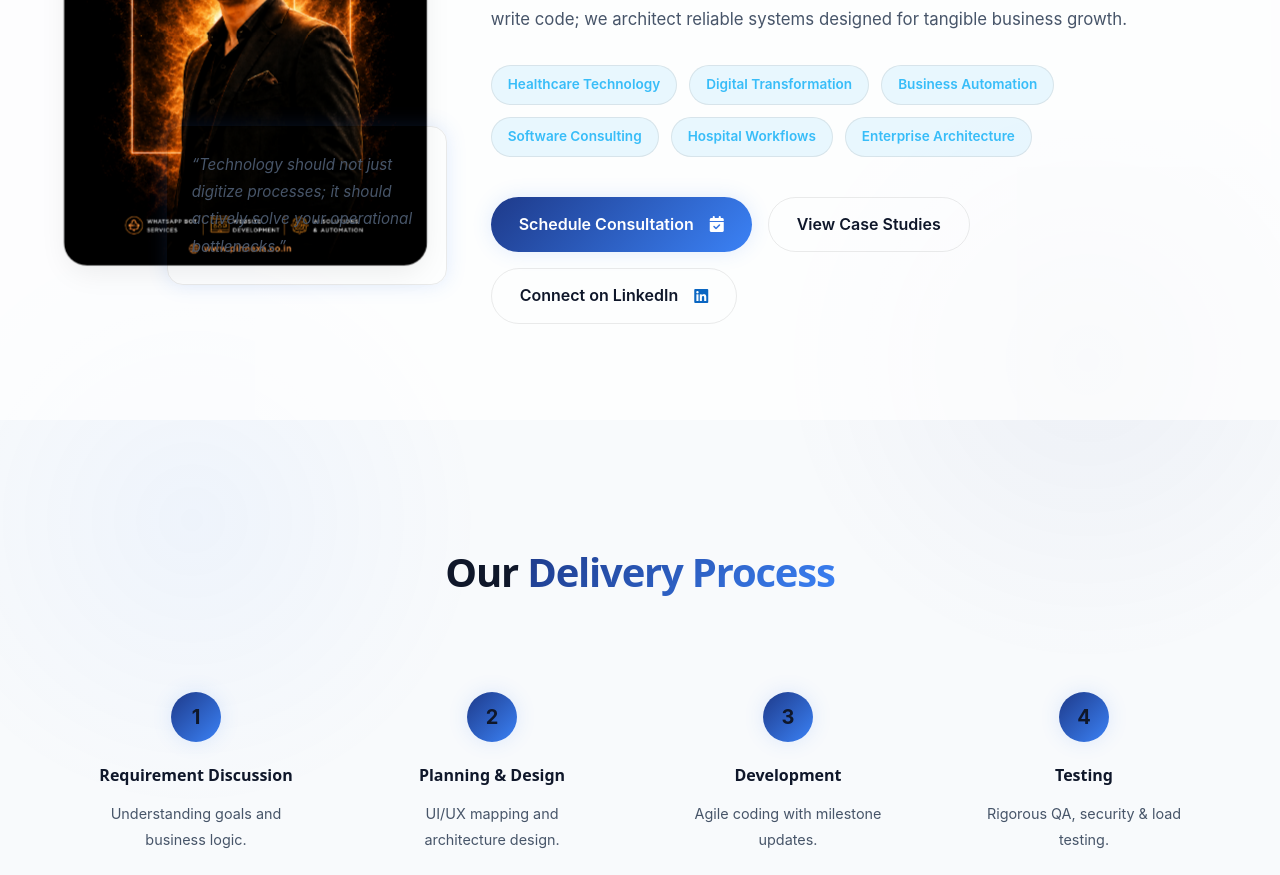
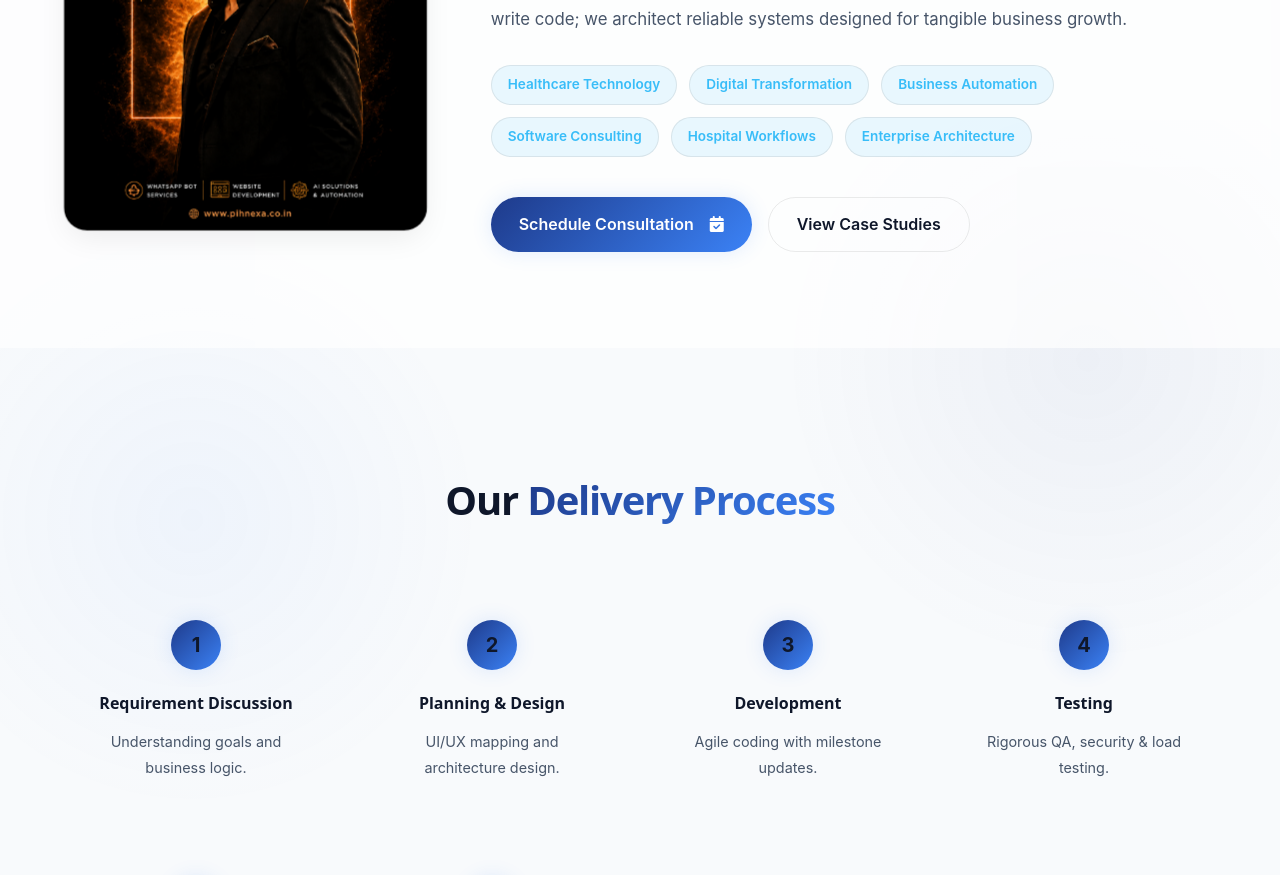
Before and after one commit to Anku9991/Ankush.AI, a Next.js app: page / in a window 1280 px wide. Shown: the part 8680-9555 px from the top of the page. Built offline with nearby package versions, Linux system fonts and the light colour scheme.

Commit message:
Remove quote overlay from founder image, replace hero image with queue management dashboard

```diff
--- a/src/app/page.tsx
+++ b/src/app/page.tsx
@@ -439,10 +439,6 @@ export default function Home() {
         <div className="container">
             <div className="founder-grid" style={{"gap":"4rem","alignItems":"center"}}>
                 <div className="founder-img-wrapper" style={{"position":"relative"}}>
-                    {/* Trust-building Quote Overlay */}
-                    <div className="quote-badge" style={{"position":"absolute","bottom":"-20px","right":"-20px","background":"var(--bg-main)","padding":"1.5rem","borderRadius":"var(--radius-md)","boxShadow":"var(--shadow-glow)","border":"1px solid var(--border-light)","maxWidth":"280px","zIndex":"2"}}>
-                        <p style={{"fontSize":"0.95rem","fontStyle":"italic","color":"var(--text-muted)","margin":"0"}}>“Technology should not just digitize processes; it should actively solve your operational bottlenecks.”</p>
-                    </div>
                     <img src="/assets/founder.jpg" alt="Ankush Jha - Founder" className="founder-img" style={{"borderRadius":"var(--radius-lg)","boxShadow":"var(--shadow-card)"}} />
                 </div>
                 <div className="founder-content">
@@ -467,7 +463,6 @@ export default function Home() {
                     <div style={{"display":"flex","gap":"1rem","flexWrap":"wrap"}}>
                         <a href="#contact" className="btn btn-primary">Schedule Consultation <i className="fa-solid fa-calendar-check" style={{"marginLeft":"0.5rem"}}></i></a>
                         <a href="#projects" className="btn btn-secondary">View Case Studies</a>
-                        <a href="https://linkedin.com/in/ankushjha" target="_blank" rel="noreferrer" className="btn" style={{"background":"transparent","border":"1px solid var(--border-light)","color":"var(--text-main)"}}>Connect on LinkedIn <i className="fa-brands fa-linkedin" style={{"marginLeft":"0.5rem","color":"#0A66C2"}}></i></a>
                     </div>
                 </div>
             </div>
```
Also changed, not shown: public/assets/saas-dashboard.png.
